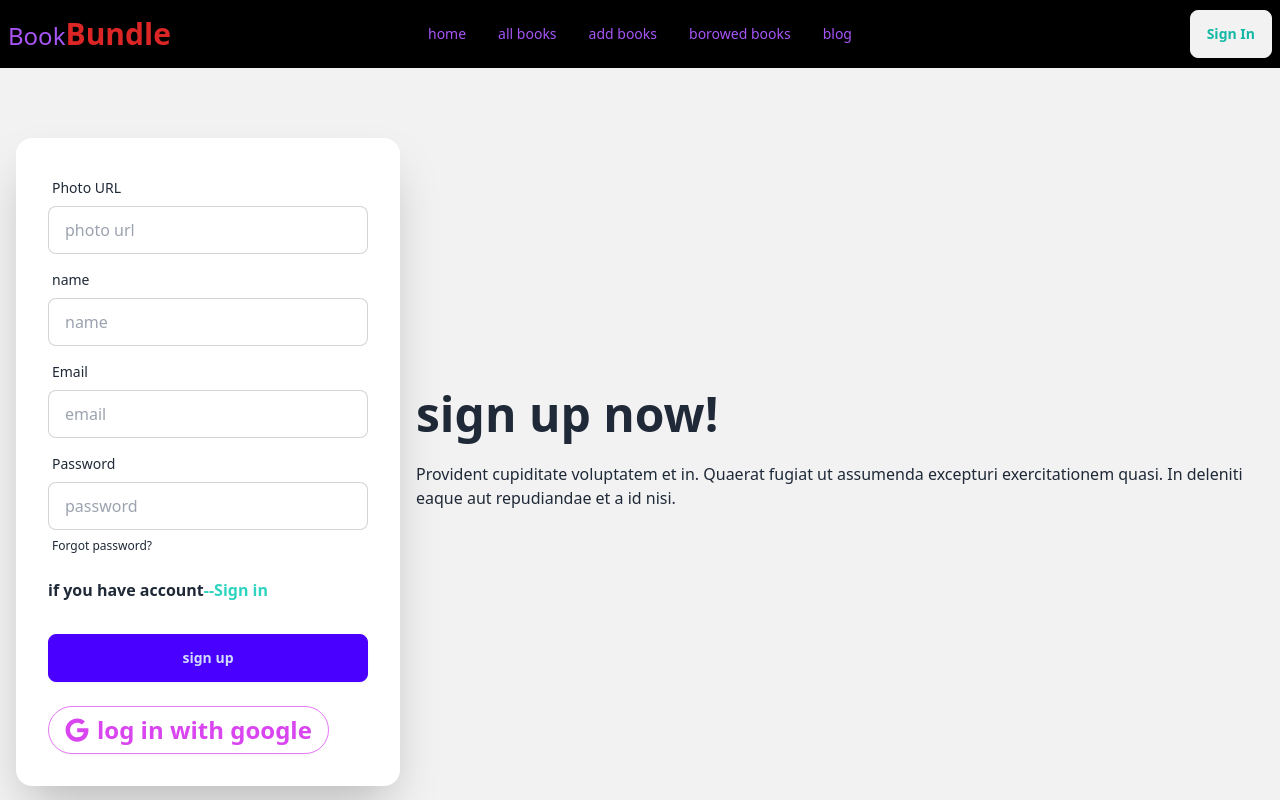
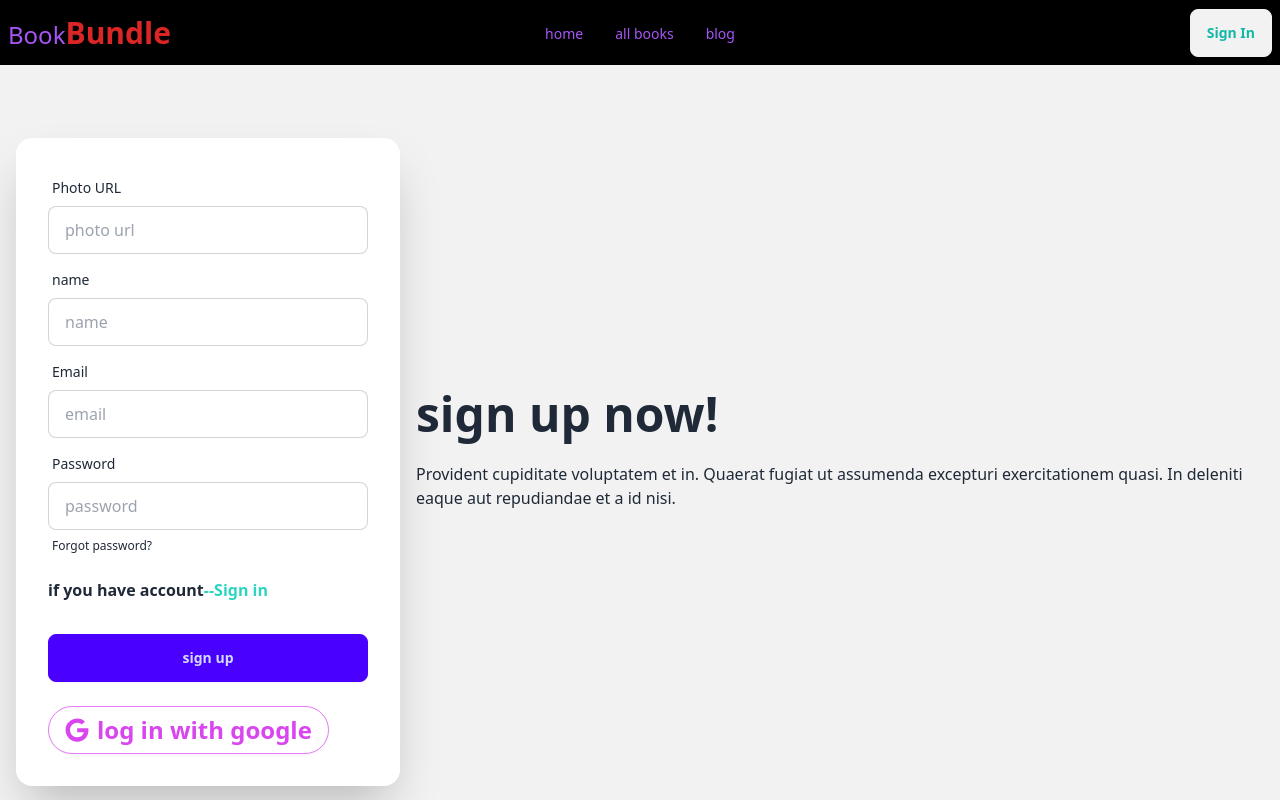
Before and after one commit to Joynal-Abedin85/book-bundle, a React (Vite) app: page /signup in a window 1280 px wide. Shown: the top 800 px of the page. Built offline with nearby package versions, Linux system fonts and the light colour scheme; no server answers.

Commit message:
modified nevbar

```diff
--- a/src/components/Navbar.jsx
+++ b/src/components/Navbar.jsx
@@ -8,8 +8,11 @@ const Navbar = () => {
   const menu = <>
         <li><NavLink to="/">home</NavLink></li>
         <li><NavLink to="/allbooks">all books</NavLink></li>
-        <li><NavLink to="/addbooks">add books</NavLink></li>
-        <li><NavLink to="/borowedbooks">borowed books</NavLink></li>
+        {
+          user?.email && <> <li><NavLink to="/addbooks">add books</NavLink></li>
+          <li><NavLink to="/borowedbooks">borowed books</NavLink></li>
+          </>
+        }
         <li><NavLink to="/blog">blog</NavLink></li>
     </>
 
--- a/src/index.css
+++ b/src/index.css
@@ -1,3 +1,37 @@
 @tailwind base;
 @tailwind components;
 @tailwind utilities;
+
+
+
+
+
+
+ .menu li > *:not(ul, .menu-title, details, .btn) {
+    position: relative;
+    padding-bottom: 5px; /* Add some space for the underline */
+}
+
+.menu li > *:not(ul, .menu-title, details, .btn):active, .menu li > *:not(ul, .menu-title, details, .btn).active, .menu li > details > summary:active {
+    --tw-bg-opacity: 1;
+    background-color: oklch(0.53 0.22 255.61 / 0);
+    --tw-text-opacity: 1;
+    color: var(--fallback-nc, oklch(var(--nc) / var(--tw-text-opacity)));
+}
+
+.menu li > *:not(ul, .menu-title, details, .btn)::after {
+    content: "";
+    position: absolute;
+    left: 50%;
+    bottom: 0;
+    width: 0;
+    height: 3px;
+    background-color: rgb(141, 7, 7);
+    transition: all 0.4s ease-in-out;
+    transform: translateX(-50%);
+}
+
+.menu li > *:not(ul, .menu-title, details, .btn):active::after,
+.menu li > *:not(ul, .menu-title, details, .btn).active::after {
+    width: 100%;
+}
```
Also changed, not shown: src/ejpupdate/Blog.jsx (line endings or trailing spaces).
